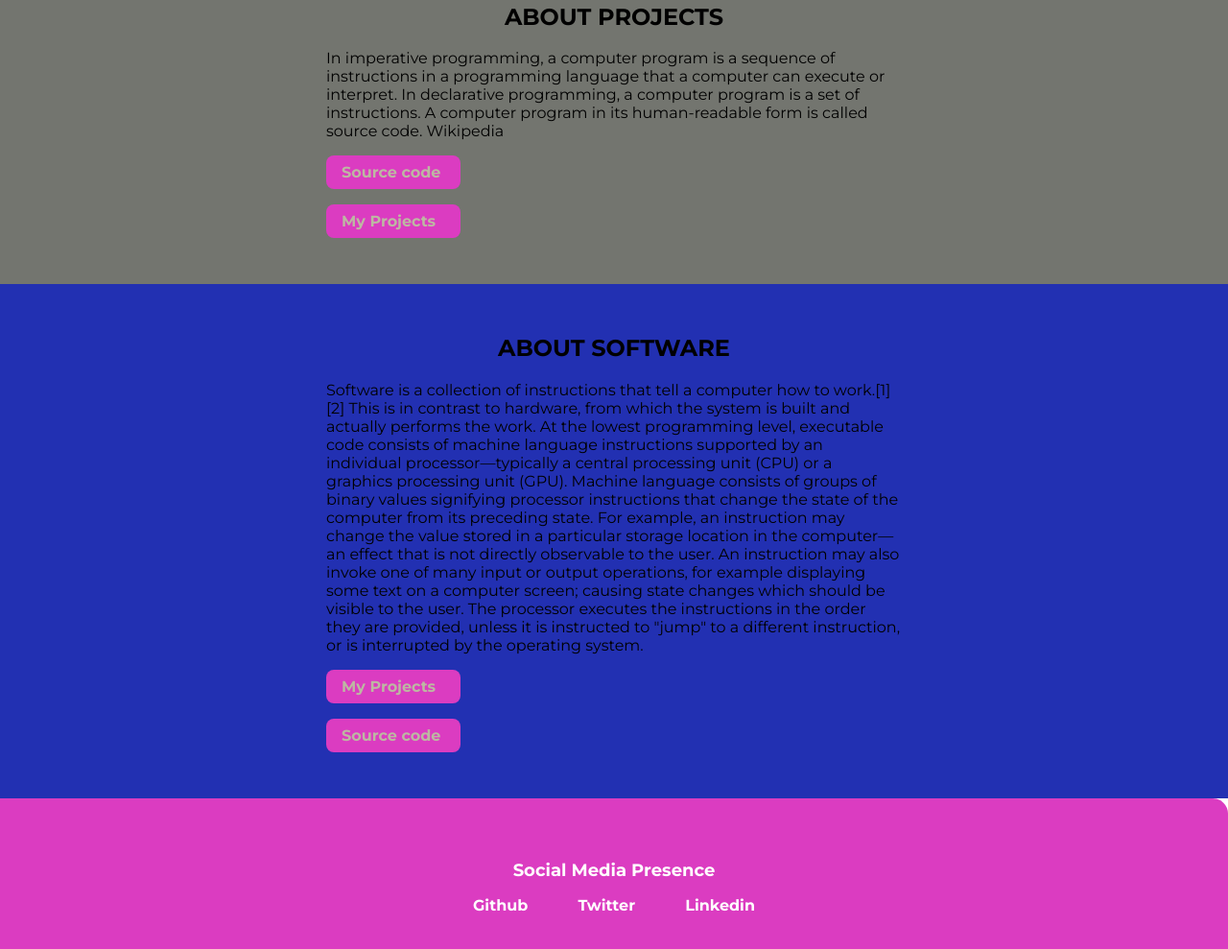
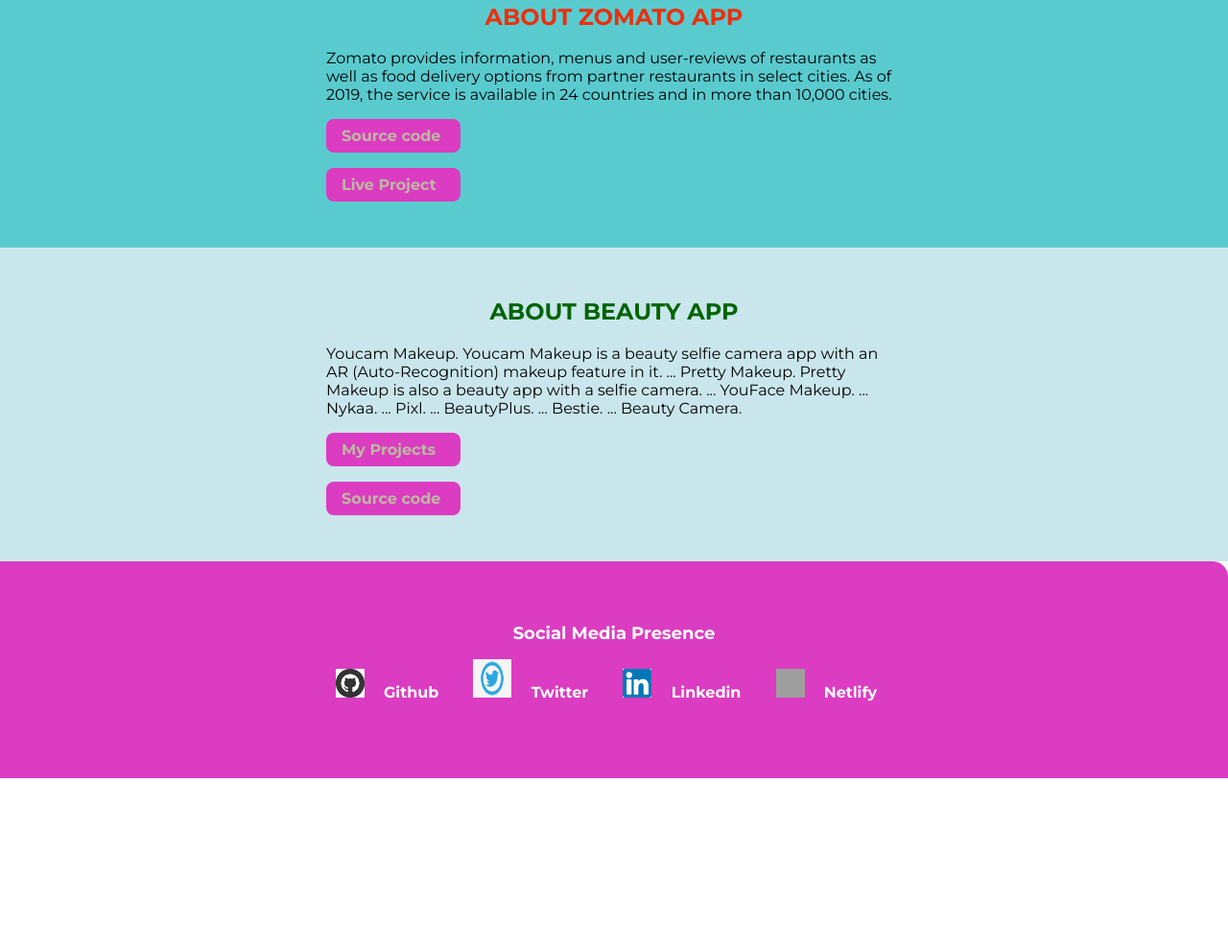
Before and after one commit to shailajaBegari/neog-Task4, a plain HTML site: page maintask4.html in a window 1280 px wide. Shown: the part 667-1656 px from the top of the page at 96% size. After the commit the page ends 1478 px from the top, so only its background shows below. Drawn offline with Linux system fonts and the light colour scheme; grey boxes are pictures that could not be loaded.

Commit message:
Add files via upload

```diff
--- a/maintask4.html
+++ b/maintask4.html
@@ -3,7 +3,7 @@
 <head>
     <meta charset="UTF-8">
     <meta name="viewport" content="width=device-width, initial-scale=1.0">
-    <title>home | PORTFOLIO</title>
+    <title>task4</title>
     <link href="styles.css" rel="stylesheet" />
 </head>
 <body>
@@ -14,7 +14,7 @@
                 <a class="link link-active" href="myself.html"><b>HOMEPAGE</b></a>
             </li>
             <li class="list-item-inline">
-                <a class="link" href="aboutmyorojects.html"><b>ABOUT MY  PROJECTS</b></a>
+                <a class="link" href="aboutmyprojects.html"><b>ABOUT MY  PROJECTS</b></a>
             </li>
             <li class="list-item-inline">
                 <a class="link" href="task5.html"><b>BLOGS</b></a>
@@ -27,45 +27,64 @@
         <h1 class="hero-heading">FULL STOCK DEVELOPERS <span class="heading-inverted"> NEOGCAMP</span></h1>
     </header>
 
-    <section class="section ow"  style="background-color: rgb(115, 117, 111);">
+    <section class="section ow"  style="background-color: rgb(89, 203, 207);">
         <div class="container container-center">
-            <h1 aria-setsize="100"  >ABOUT PROJECTS</h1>
-            <p>In imperative programming, a computer program is a sequence of instructions in a programming language that a computer can execute or interpret. In declarative programming, a computer program is a set of instructions. A computer program in its human-readable form is called source code. Wikipedia</p>
-            <a class="link link-primary" href="https://github.com/shailajaBegari/task1"><b>Source code</b></a>
-            <a class="link link-primary" href="task1main.js" ><b>My Projects</b></a>
+            <h1 aria-setsize="100"  > <b style="color:rgb(236, 47, 13);"> ABOUT ZOMATO APP</b></h1>
+            <p>Zomato provides information, menus and user-reviews of restaurants as well as food delivery options from partner restaurants in select cities. As of 2019, the service is available in 24 countries and in more than 10,000 cities.</p>
+            <a class="link link-primary" href="https://github.com/shailajaBegari/html"><b>Source code</b></a>
+            <a class="link link-primary" href="html/mainzomata.html" ><b>Live Project</b></a>
         </div>
     </section>
 
-    <section class="section"  style="background-color: rgb(34, 48, 178);">
+    <section class="section"  style="background-color: rgba(34, 149, 178, 0.24);">
         <div class="container container-center">
-            <h1 aria-setsize="200"   > ABOUT SOFTWARE </h1>
-            <p> Software is a collection of instructions that tell a computer how to work.[1][2] This is in contrast to hardware, from which the system is built and actually performs the work.
-
-                At the lowest programming level, executable code consists of machine language instructions supported by an individual processor—typically a central processing unit (CPU) or a graphics processing unit (GPU). Machine language consists of groups of binary values signifying processor instructions that change the state of the computer from its preceding state. For example, an instruction may change the value stored in a particular storage location in the computer—an effect that is not directly observable to the user. An instruction may also invoke one of many input or output operations, for example displaying some text on a computer screen; causing state changes which should be visible to the user. The processor executes the instructions in the order they are provided, unless it is instructed to "jump" to a different instruction, or is interrupted by the operating system.</p>
-            <a class="link link-primary" href="2README.md"><b>My Projects</b></a>
-            <a class="link link-primary" href="https://github.com/shailajaBegari/Task2"><b>Source code</b></a>
+            <h1 aria-setsize="200"   > <b style="color: darkgreen;">ABOUT BEAUTY APP</b> </h1>
+            <p>     Youcam Makeup. Youcam Makeup is a beauty selfie camera app with an AR (Auto-Recognition) makeup feature in it. ...
+                Pretty Makeup. Pretty Makeup is also a beauty app with a selfie camera. ...
+                YouFace Makeup. ...
+                Nykaa. ...
+                Pixl. ...
+                BeautyPlus. ...
+                Bestie. ...
+                Beauty Camera. </p>
+            <a class="link link-primary" href="Beauty.html"><b>My Projects</b></a>
+            <a class="link link-primary" href="https://github.com/shailajaBegari/beauty-app"><b>Source code</b></a>
         </div>
     </section>
+
 
 
     <footer class="footer">
         <div class="footer-header">Social Media Presence</div>
         <ul class="social-links list-non-bullet">
             <li class="list-item-inline">
+                <img src="giticon.png" width="30" height="30">
                 <a class="link" href="https://github.com/">
                     <b>Github</b>
                 </a>
             </li>
             <li class="list-item-inline">
+                <img src="twiter.png"  width="40"  height="40">
                 <a class="link" href="https://twitter.com/?lang=en">
                     <b>Twitter</b>
                 </a>
             </li>
             <li class="list-item-inline">
+                <img src="linklogo.png"  width="30" height="30" >
                 <a class="link" href="https://www.linkedin.com/in/shailaja-begari-71625b226/">
                     <b>Linkedin</b>
                 </a>
             </li>
+            <li class="list-item-inline">
+                <img src="https://cdn.iconscout.com/icon/free/png-256/netlify-3629537-3032320.png"  width="30" height="30" >
+                <a class="link" href="https://app.netlify.com/teams/shailaja/overview">
+                    <b>Netlify</b>
+                </a>
+            </li>
+
+        </ul>
+    </footer>
+
 
         </ul>
     </footer>
```
